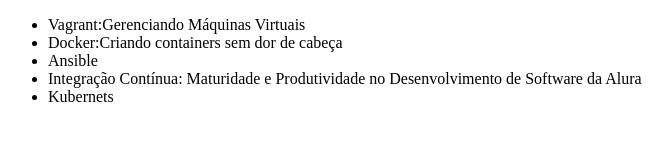
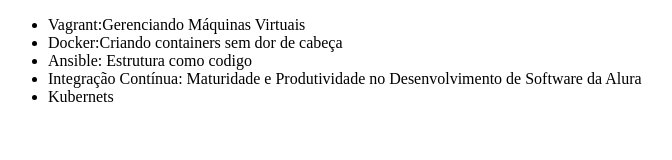
Before and after one commit to Evaldoe397/AluraGitEvaldo, a plain HTML site: page index.html in a window 1280 px wide. Shown: the whole page, without its empty margins (0-672 px from the left). Drawn offline with Linux system fonts and the light colour scheme.

Commit message:
corrigindo nome ansible

```diff
--- a/index.html
+++ b/index.html
@@ -8,7 +8,7 @@
     <ul>
         <li>Vagrant:Gerenciando Máquinas Virtuais</li>
         <li>Docker:Criando containers sem dor de cabeça</li>
-        <li>Ansible</li>
+        <li>Ansible: Estrutura como codigo</li>
         <li>Integração Contínua: Maturidade e Produtividade no Desenvolvimento de Software da Alura</li>
         <li>Kubernets</li>
     </ul>
```
